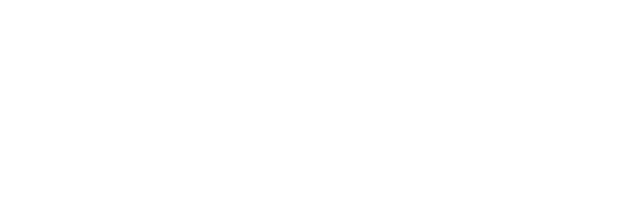
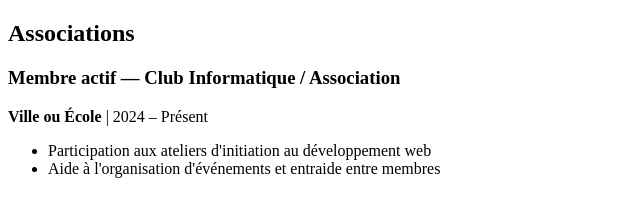
Before and after one commit to yezi-dath/mon-cv, a plain HTML site: page index.html in a window 1280 px wide. Shown: the whole page, without its empty margins (0-640 px from the left). Drawn offline with Linux system fonts and the light colour scheme.

Commit message:
mise en place de la section associations

```diff
--- a/index.html
+++ b/index.html
@@ -6,6 +6,17 @@
     <title>Document</title>
 </head>
 <body>
+<section id="associations">
+      <h2>Associations</h2>
 
+      <article>
+        <h3>Membre actif — Club Informatique / Association</h3>
+        <p><strong>Ville ou École</strong> | <time datetime="2024">2024</time> – Présent</p>
+        <ul>
+          <li>Participation aux ateliers d'initiation au développement web</li>
+          <li>Aide à l'organisation d'événements et entraide entre membres</li>
+        </ul>
+      </article>
+    </section>
 </body>
 </html>
```
